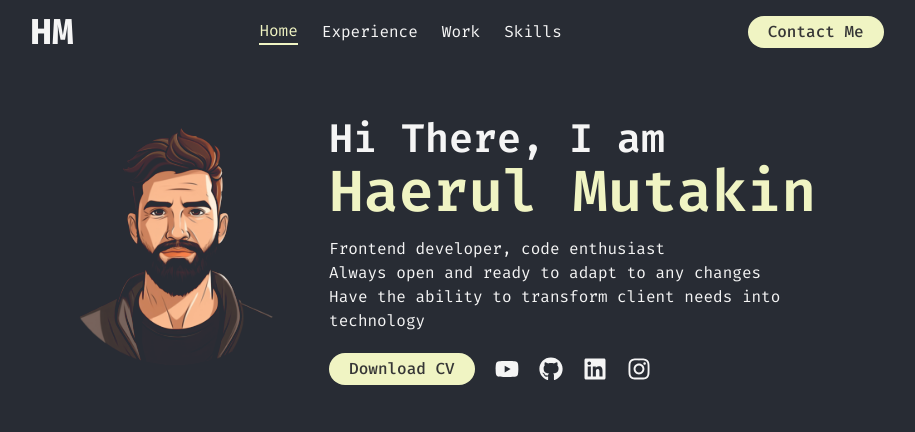
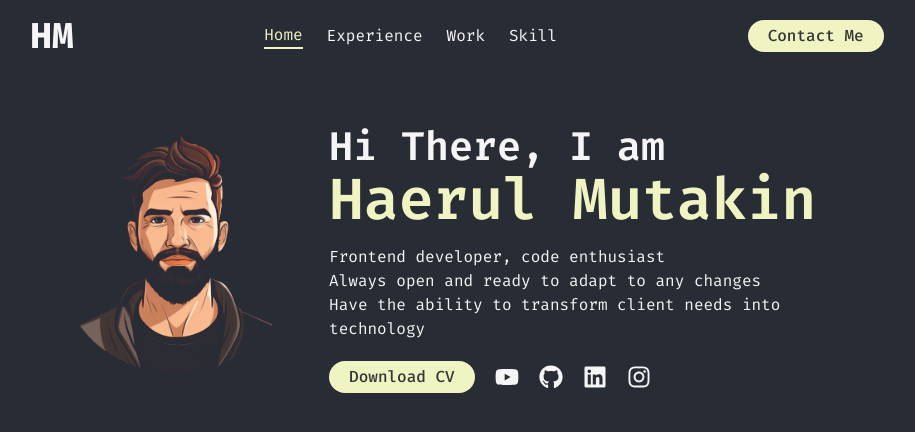
Before and after one commit to haerulmutakin/hm, a Next.js app: page / in a window 1280 px wide. Shown: the top 432 px of the page, without its empty margins (183-1098 px from the left). Built offline with nearby package versions, Linux system fonts and the light colour scheme.

Commit message:
add header

```diff
--- a/src/app/skills/page.tsx
+++ /dev/null
@@ -1,7 +0,0 @@
-const Skills = () => {
-  return (
-    <div>Skills</div>
-  )
-}
-
-export default Skills
--- a/src/components/common/Header.tsx
+++ b/src/components/common/Header.tsx
@@ -10,9 +10,9 @@ const Header = () => {
   const pathname = usePathname()
   return (
     <header>
-      <div className="py-3 flex justify-between items-center">
+      <div className="py-1 md:py-4 flex justify-between items-center">
         <Link href='/'>
-          <h1 className="font-bold text-4xl">HM</h1>
+          <h1 className="font-bold text-3xl md:text-4xl">HM</h1>
         </Link>
         <div className="hidden md:flex gap-6 items-center">
           {menusConstant.map((menu, index) => (
@@ -25,10 +25,10 @@ const Header = () => {
         </div>
         <div className="hidden md:flex">
           <Link href='/resume'>
-            <AppButton label='Contact Me' />
+            <AppButton label="Contact Me" />
           </Link>
         </div>
-        <RxHamburgerMenu size={24} className="md:hidden" />
+        <RxHamburgerMenu size={22} className="md:hidden" />
       </div>
     </header>
   )
--- a/src/lib/menus.constant.tsx
+++ b/src/lib/menus.constant.tsx
@@ -12,7 +12,7 @@ export default [
     path: '/work'
   },
   {
-    label: 'Skills',
-    path: '/skills'
+    label: 'Skill',
+    path: '/skill'
   },
 ]
```
